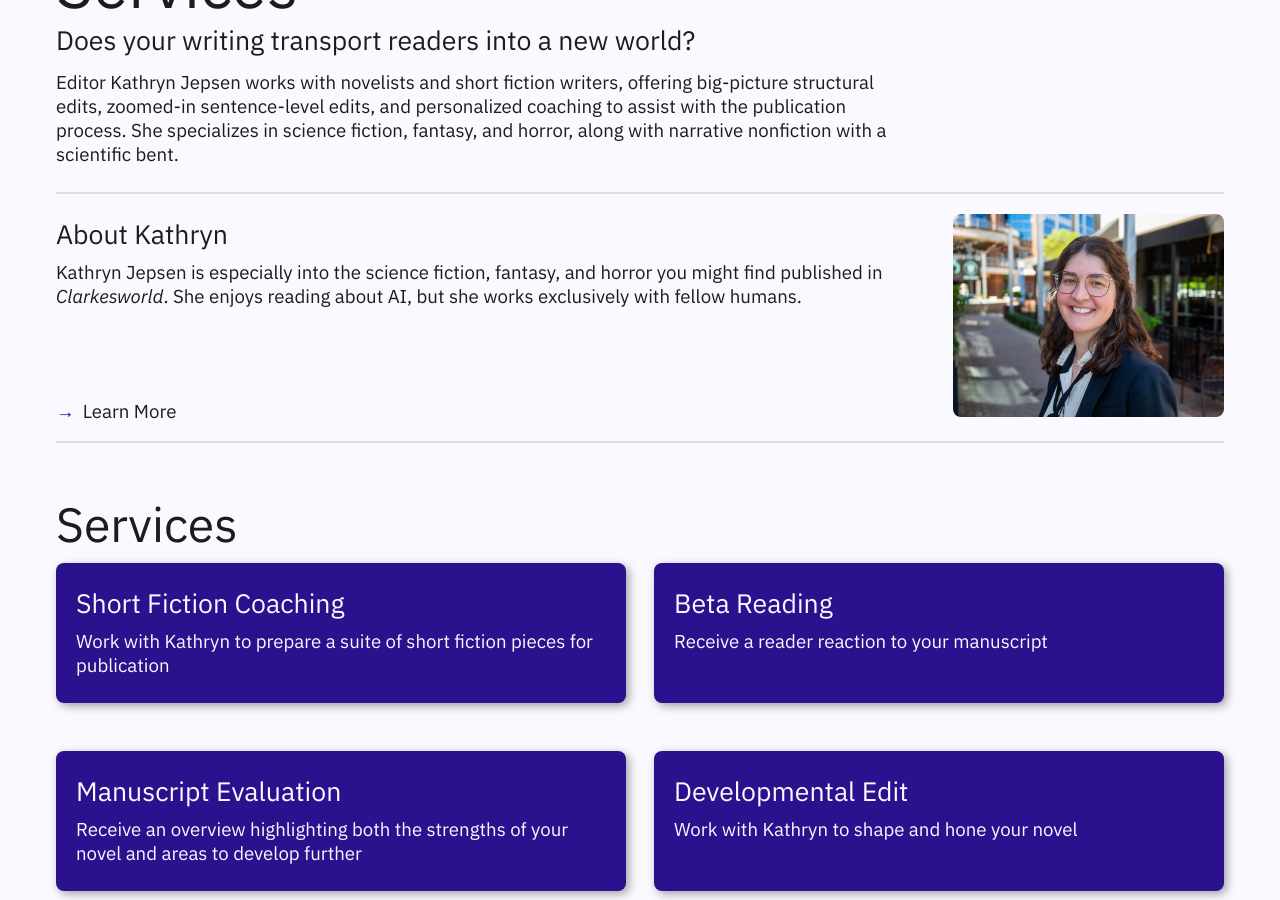
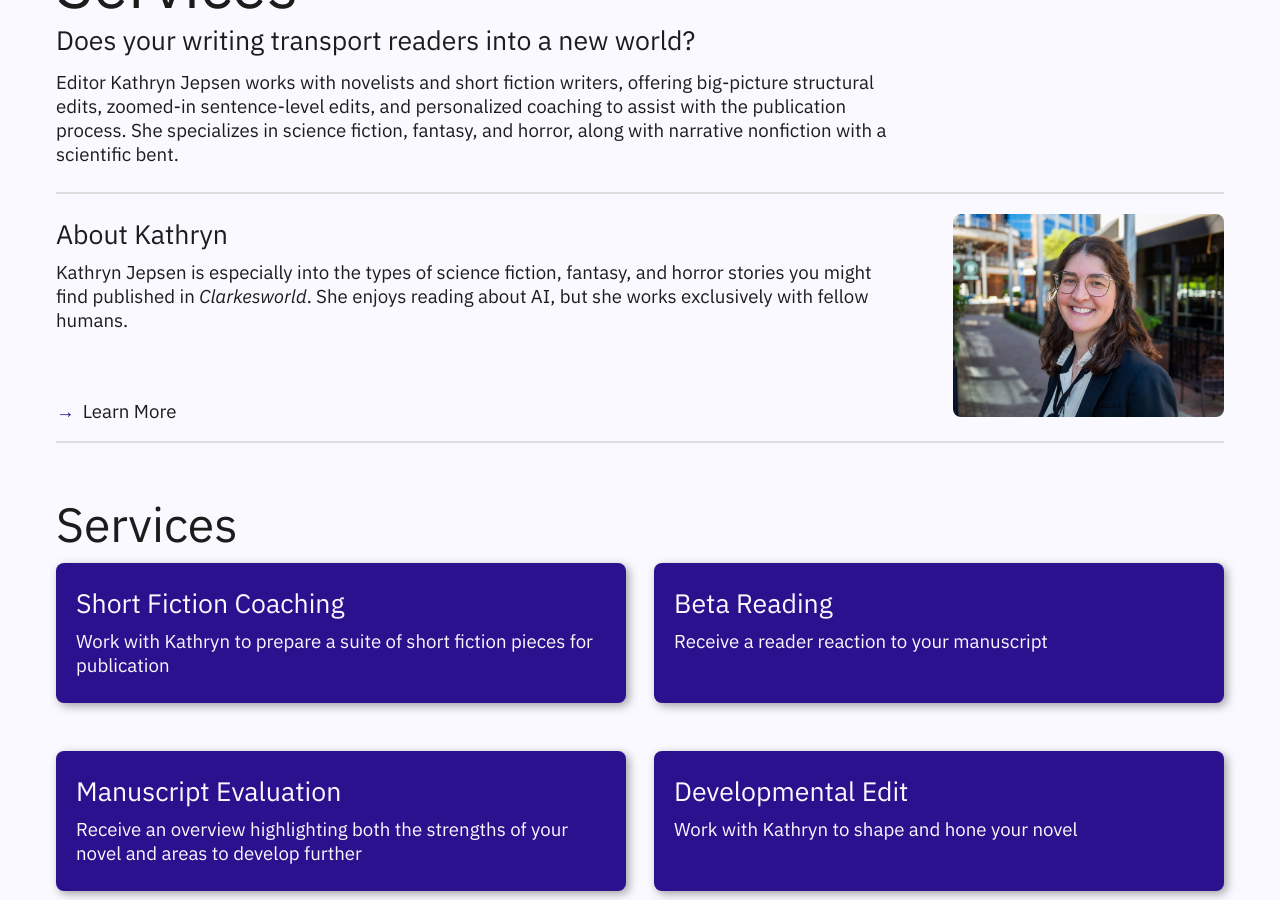
Before and after one commit to kgrimSV/Strange_Visitor, a Jekyll site: the page built from index.md, in a window 1280 px wide and 900 px high, scrolled down 853 px. Built offline with Jekyll 4.4.1, drawn with Linux system fonts in a browser that asks for light colours; some web fonts are replaced.

Commit message:
Update home.html

```diff
--- a/_layouts/home.html
+++ b/_layouts/home.html
@@ -24,7 +24,7 @@
     {%- 	include teaser_about.html
 	  image = "head.jpg"
 	  title = "About Kathryn"
-	  blurb = "Kathryn Jepsen is especially into the science fiction, fantasy, and horror you might find published in <i>Clarkesworld</i>. She enjoys reading about AI, but she works exclusively with fellow humans."
+	  blurb = "Kathryn Jepsen is especially into the types of science fiction, fantasy, and horror stories you might find published in <i>Clarkesworld</i>. She enjoys reading about AI, but she works exclusively with fellow humans."
 	  link = "Learn More"
 		-%}
 
```
